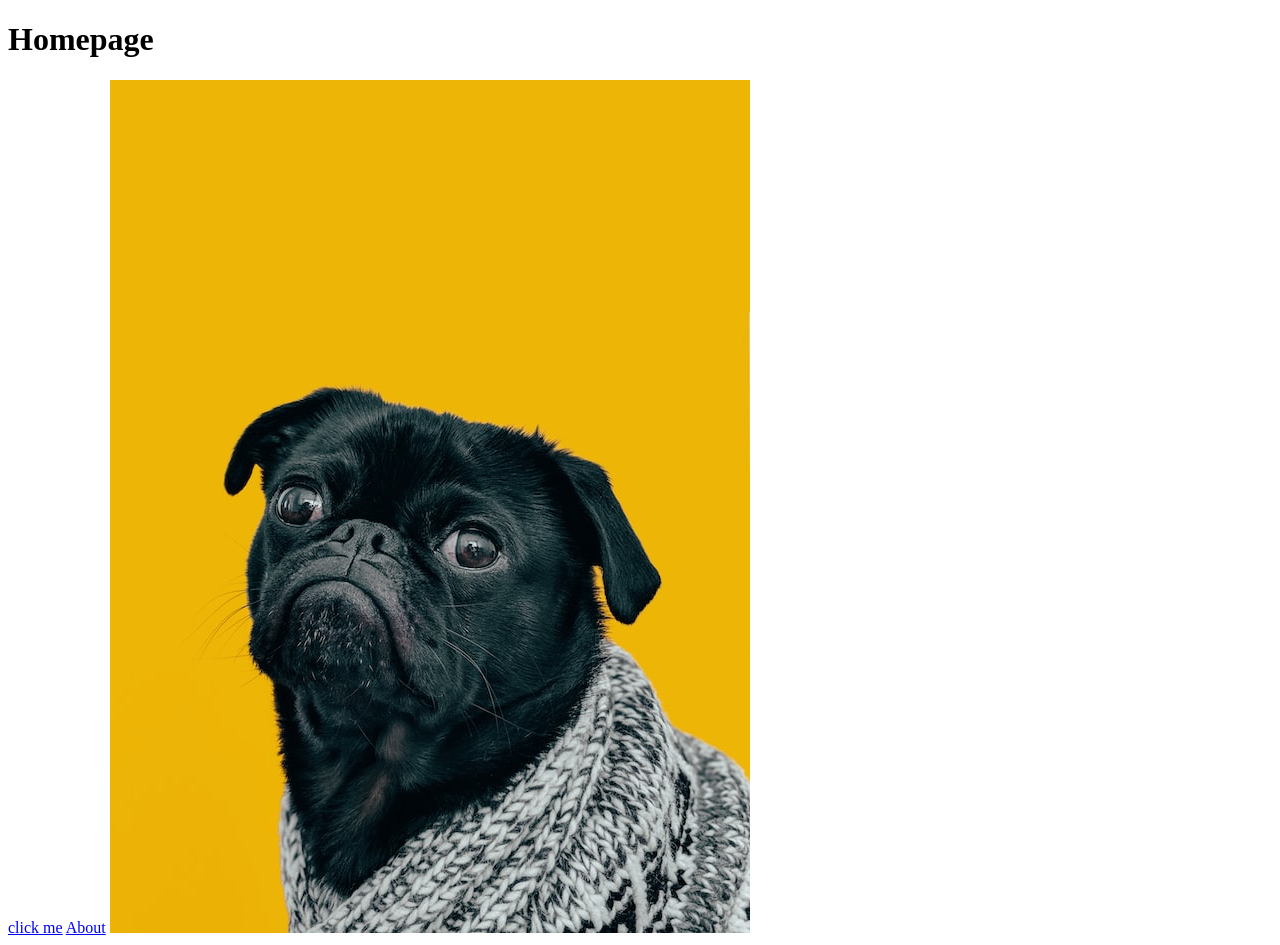
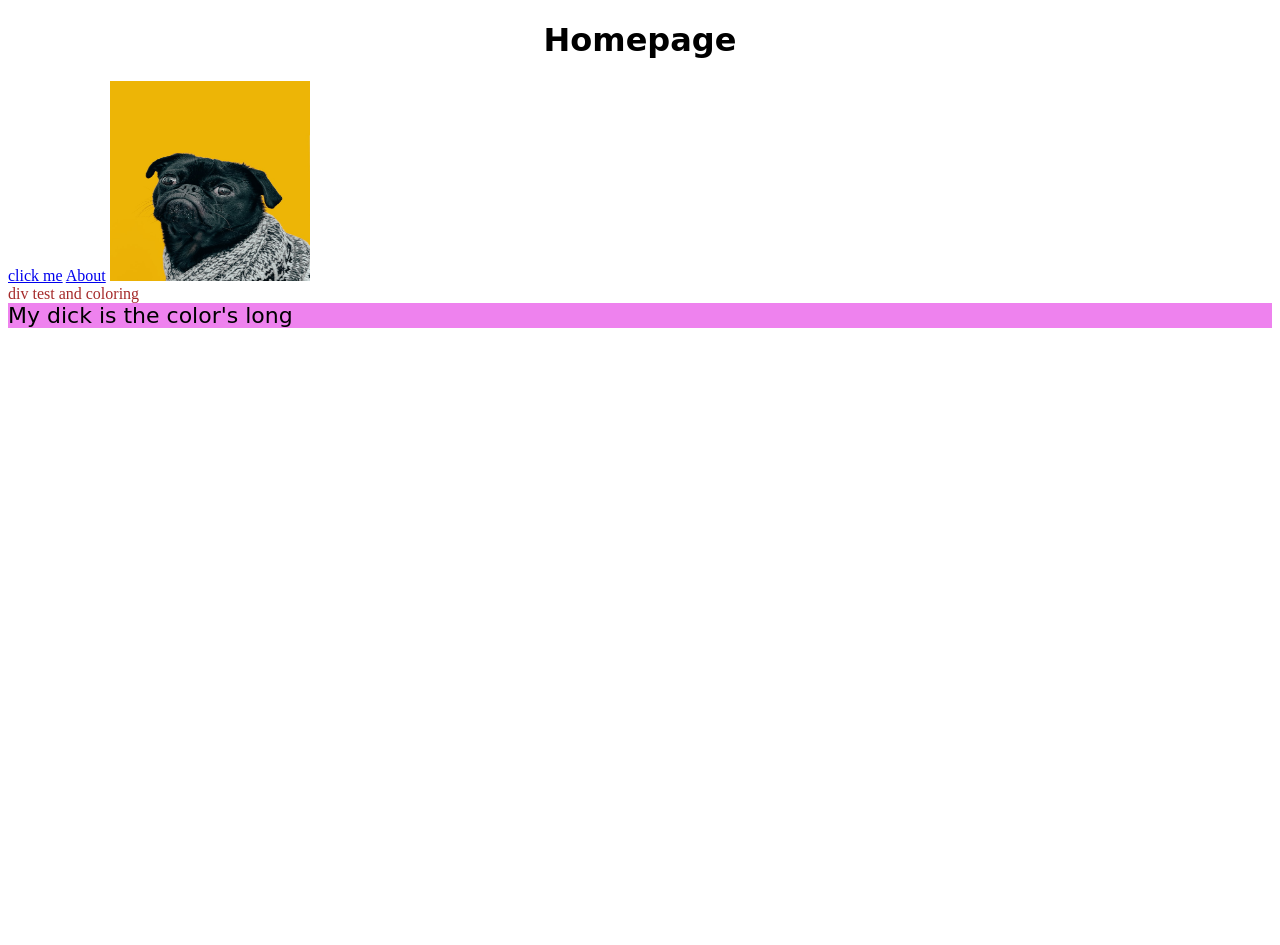
Before and after one commit to Aamr-mohamed/The-Odin-project, a plain HTML site: page index.html in a window 1280 px wide. After the commit the page ends 800 px from the top, so only its background shows below. Drawn offline with Linux system fonts and the light colour scheme.

Commit message:
reached css foundations and added some code

```diff
--- a/index.html
+++ b/index.html
@@ -4,14 +4,16 @@
     <meta charset="UTF-8">
     <meta http-equiv="X-UA-Compatible" content="IE=edge">
     <meta name="viewport" content="width=device-width, initial-scale=1.0">
-    <title></title>
+    <title>index</title>
+    <link rel="stylesheet" href="style.css">
 </head>
 <body>
-    <h1>Homepage</h1>
+    <h1 id='header'>Homepage</h1>
     <a href="https://www.theodinproject.com/about">click me</a>
     <a href="pages/about.html">About</a>
     <img src="images/dog.jpg">
-
+    <div class="alert-text">div test and coloring</div>
+    <div id="title">My dick is the color's long</div>
 
 </body>
 </html>
--- /dev/null
+++ b/style.css
@@ -0,0 +1,19 @@
+
+.alert-text{
+    color:brown;
+}
+#title{
+    background-color:violet;
+    font-family: "DejaVu Sans", sans-serif;
+    font-size: 22px;
+}
+#header{
+    background-color: transparent;
+    font-family: "Dejavu Sans", sans-serif;
+    font-size: bold;
+    text-align: center;
+}
+img{
+    height: 200px;
+    width: 200px;
+}
```
